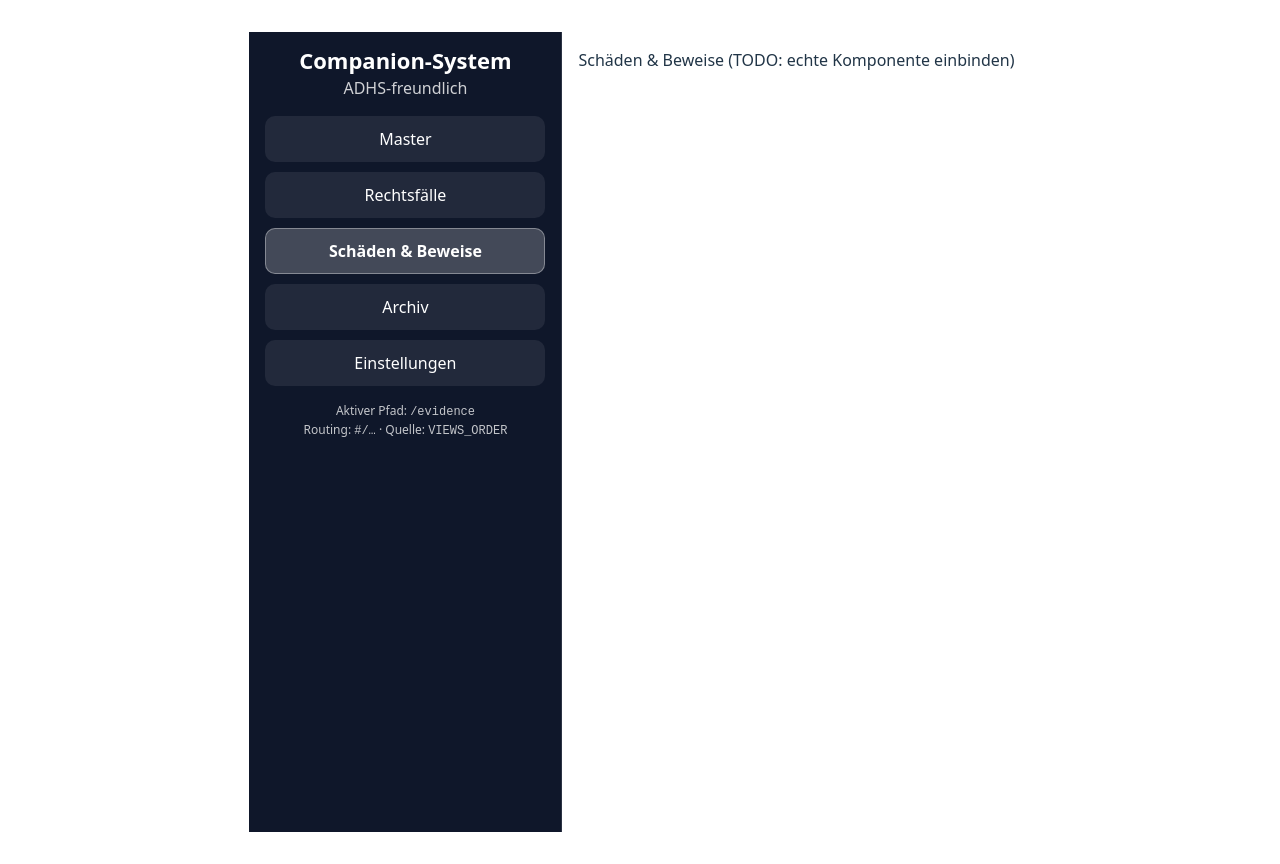
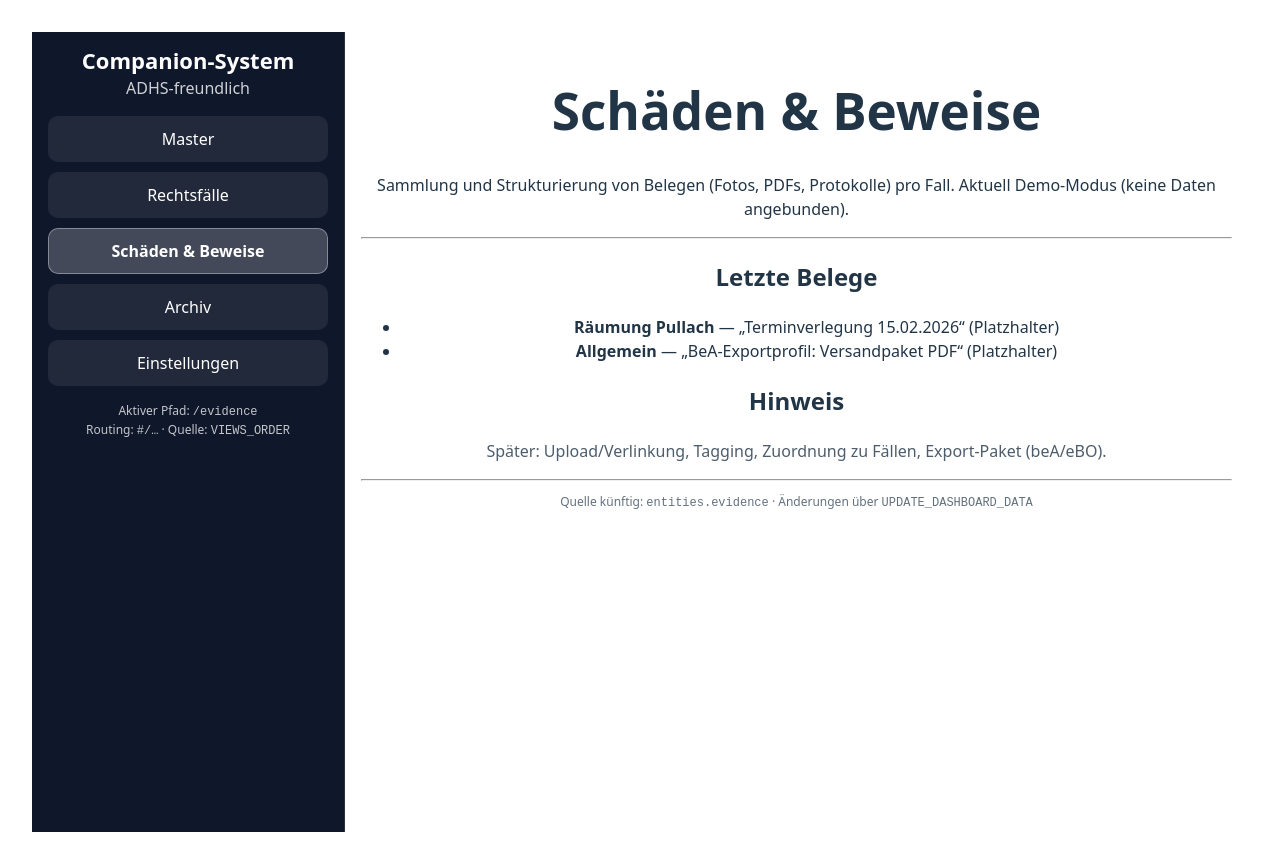
Before and after one commit to dougmens/REACT-UI-Dashboards, a React (Vite) app: page /#/evidence in a window 1280 px wide. Built offline with nearby package versions, Linux system fonts and the light colour scheme.

Commit message:
Add basic Evidence view scaffold

```diff
--- a/src/views/Evidence.tsx
+++ b/src/views/Evidence.tsx
@@ -1,3 +1,42 @@
+/**
+ * EVIDENCE (Schäden & Beweise)
+ * Platzhalter-View für Beweis-/Anlagenverwaltung
+ * Datenanbindung folgt über companion-json-v2 (events/entities)
+ */
+
 export default function Evidence() {
-  return <div>Schäden & Beweise (TODO: echte Komponente einbinden)</div>;
+  return (
+    <div style={{ maxWidth: 960 }}>
+      <h1>Schäden &amp; Beweise</h1>
+
+      <p>
+        Sammlung und Strukturierung von Belegen (Fotos, PDFs, Protokolle) pro Fall.
+        Aktuell Demo-Modus (keine Daten angebunden).
+      </p>
+
+      <hr />
+
+      <h2>Letzte Belege</h2>
+      <ul>
+        <li>
+          <b>Räumung Pullach</b> — „Terminverlegung 15.02.2026“ (Platzhalter)
+        </li>
+        <li>
+          <b>Allgemein</b> — „BeA-Exportprofil: Versandpaket PDF“ (Platzhalter)
+        </li>
+      </ul>
+
+      <h2>Hinweis</h2>
+      <p style={{ opacity: 0.8 }}>
+        Später: Upload/Verlinkung, Tagging, Zuordnung zu Fällen, Export-Paket (beA/eBO).
+      </p>
+
+      <hr />
+
+      <p style={{ fontSize: 12, opacity: 0.7 }}>
+        Quelle künftig: <code>entities.evidence</code> · Änderungen über{" "}
+        <code>UPDATE_DASHBOARD_DATA</code>
+      </p>
+    </div>
+  );
 }
```
